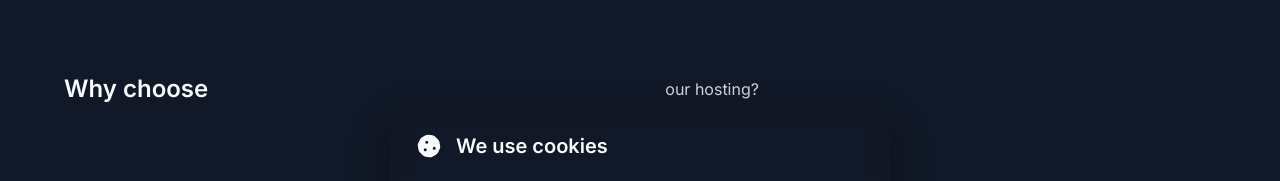
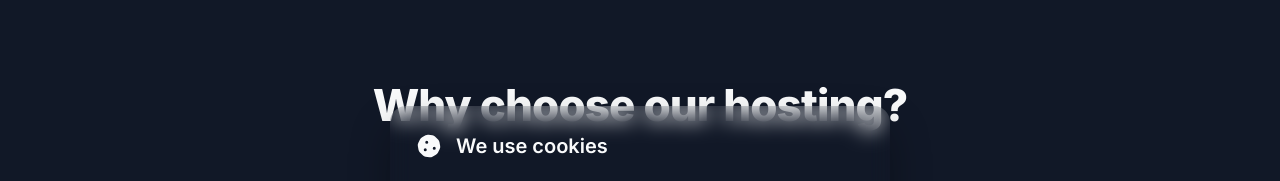
Before and after one commit to Svarog-tech/Svarog_web, a React (Create React App) app: page /hosting in a window 1280 px wide. Shown: the part 469-650 px from the top of the page. Built offline with nearby package versions, Linux system fonts and the light colour scheme; no server answers.

Commit message:
fixnuty nas hosting text

```diff
--- a/src/pages/Hosting.tsx
+++ b/src/pages/Hosting.tsx
@@ -66,9 +66,22 @@ const Hosting: React.FC = () => {
             whileInView={{ opacity: 1, y: 0 }}
             transition={{ duration: 0.8 }}
             viewport={{ once: true }}
+            style={{ textAlign: 'center', marginBottom: '56px', width: '100%', display: 'block' }}
           >
-            <h2 className="section-title">{t('hosting.featuresTitle')}</h2>
-            <p className="section-description">{t('hosting.featuresDescription')}</p>
+            <h2
+              style={{
+                fontSize: '2.75rem',
+                fontWeight: 800,
+                color: 'var(--text-primary)',
+                marginBottom: '16px',
+                letterSpacing: '-0.02em',
+                textAlign: 'center',
+                display: 'block',
+                width: '100%'
+              }}
+            >
+              {t('hosting.featuresTitle')} {t('hosting.featuresDescription')}
+            </h2>
           </motion.div>
 
           <div className="features-grid">
```
